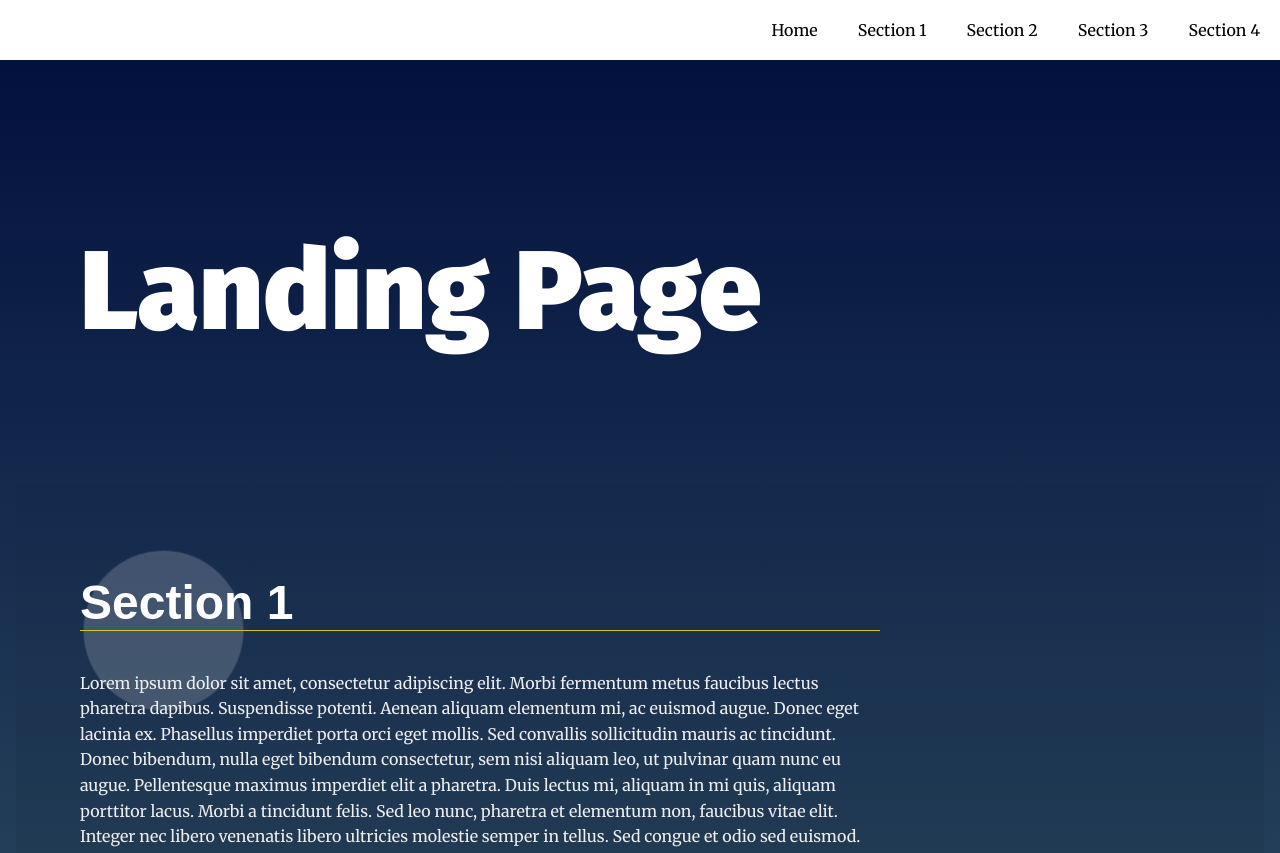
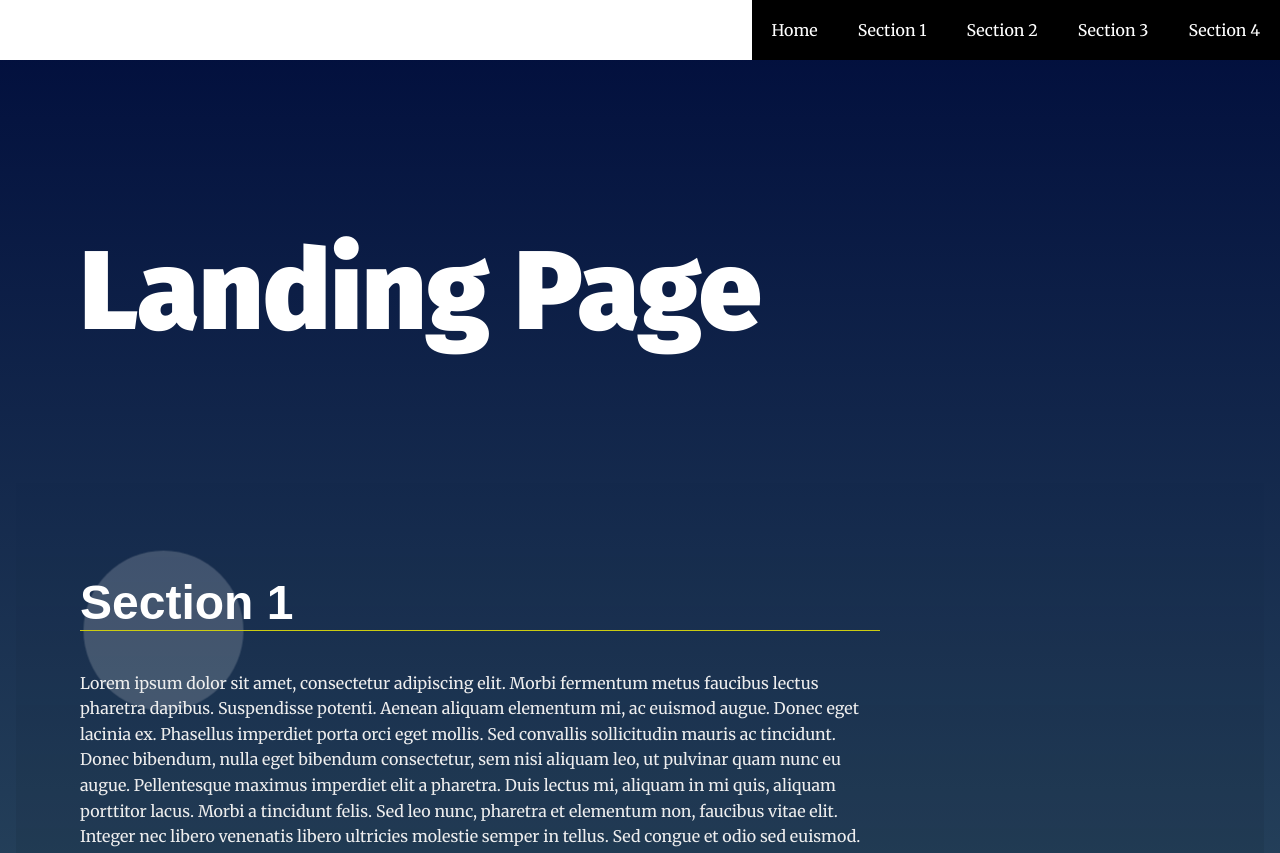
Before and after one commit to Kyle-Law/landing_page, a plain HTML site: page index.html in a window 1280 px wide. Shown: the top 853 px of the page. Drawn offline with Linux system fonts and the light colour scheme.

Commit message:
Add nav list active upon scrolling

```diff
--- a/css/styles.css
+++ b/css/styles.css
@@ -84,6 +84,11 @@ section {
 }
 
 .navbar__menu li:hover {
+    color: white;
+    background-color: grey;
+}
+
+.navbar__menu .li_active {
     color: white;
     background-color: black;
 }
--- a/js/app.js
+++ b/js/app.js
@@ -32,32 +32,47 @@ function debounce(func, wait = 20, immediate = true) {
 }
 
 function checkSlide() {
-    sliderSections.forEach(sliderSection => {
+    sliderSections.forEach((sliderSection,index) => {
       // half way through the section
       const slideInAt = (window.scrollY + window.innerHeight) - sliderSection.offsetHeight / 2;
       // bottom of the section
       const sectionBottom = sliderSection.offsetTop + sliderSection.offsetHeight;
       const isHalfShown = slideInAt > sliderSection.offsetTop;
       const isNotScrolledPast = window.scrollY < sectionBottom -200;
+      const isTop = window.scrollY < 219;
       if (isHalfShown && isNotScrolledPast) {
         sliderSection.classList.add('your-active-class');
+        navLists[index+1].classList.add('li_active');
       } else {
         sliderSection.classList.remove('your-active-class');
+        navLists[index+1].classList.remove('li_active');
+      }
+      if (isTop) {
+        navLists[0].classList.add('li_active');
+      } else {
+        navLists[0].classList.remove('li_active');
       }
     });
   }
 
+// window.addEventListener("scroll",()=>{
+//   window.scrollY==0 ? navLists[0].classList.add("li_active") : navLists[0].classList.remove("li_active");
+//   debounce(checkSlide);
+
+// });
 window.addEventListener("scroll",debounce(checkSlide));
+
 
 function scrollToSection() {
   navLists[0].addEventListener("click", ()=> {
     window.scrollTo(0, 0);
+    setTimeout(()=>window.scrollTo(0, window.pageYOffset+1),700)
   })
   for (let i = 1; i < navLists.length;i++) {
     navLists[i].addEventListener("click",()=>{
-        sliderSections[i-1].scrollIntoView();
+        sliderSections[i-1].scrollIntoView({behavior: "smooth"});
 
-        setTimeout(()=>window.scrollTo(0, window.pageYOffset+1),400)
+        setTimeout(()=>window.scrollTo(0, window.pageYOffset+1),700)
     })
   }
 }
```
